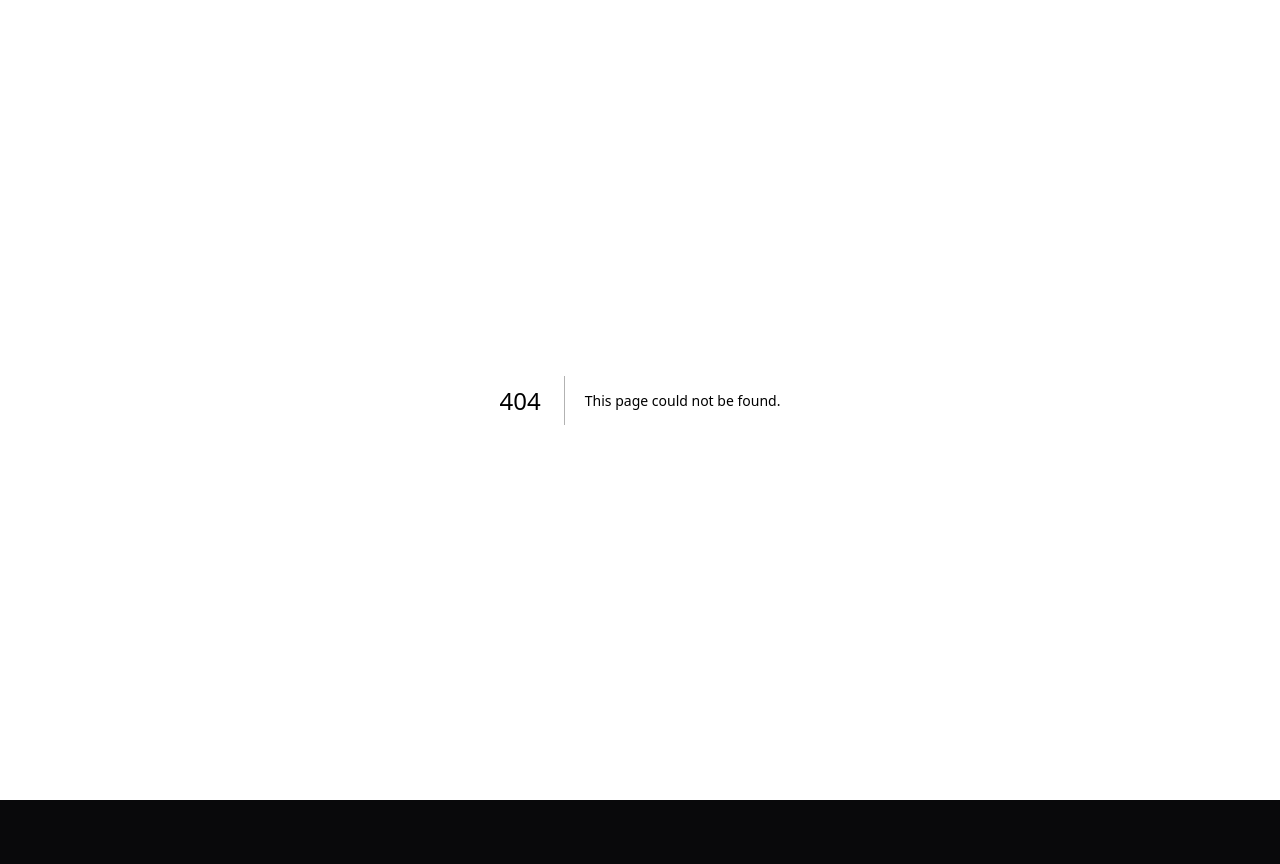
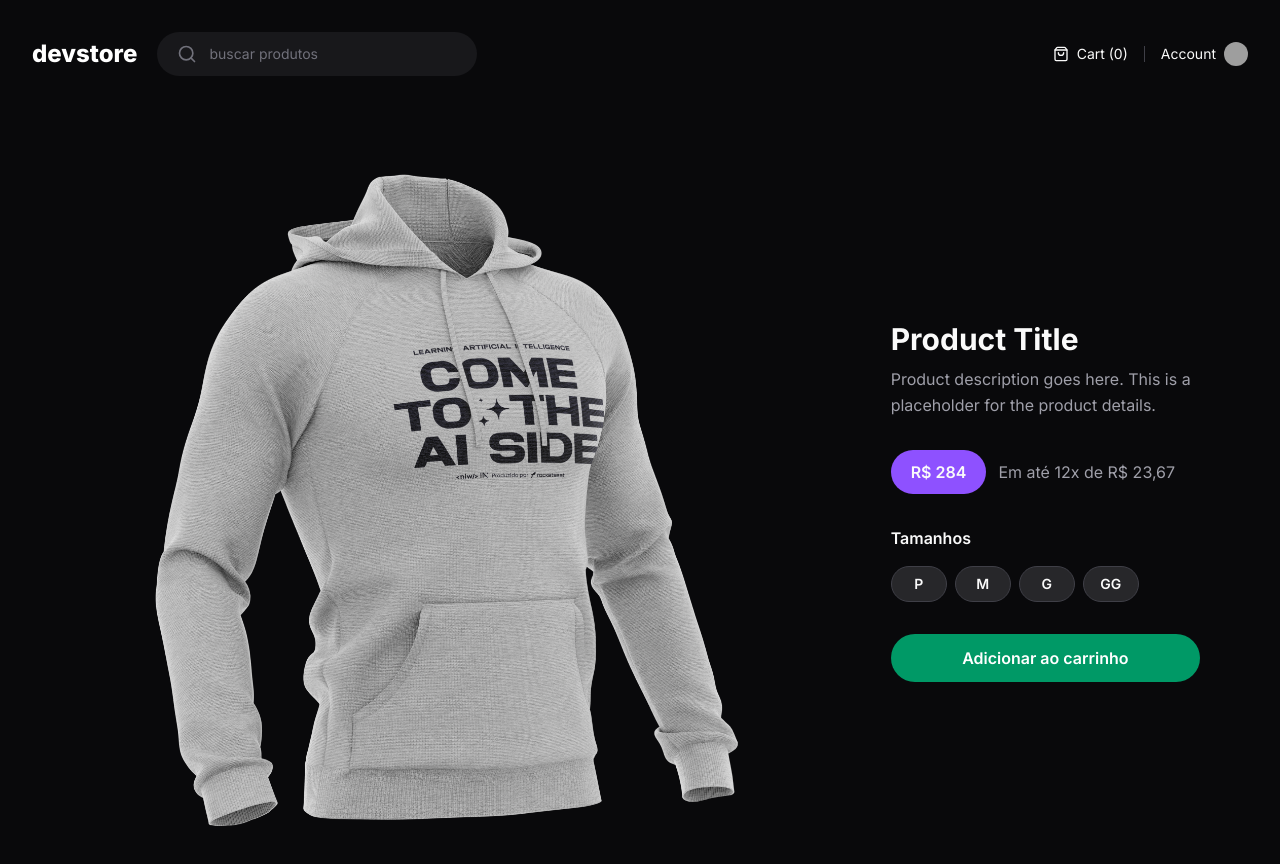
Before and after one commit to marquesmaycon/devstore, a Next.js app: page /product/1 in a window 1280 px wide. Before the commit this address had no page. Shown: the top 864 px of the page. Before the commit the page ends 800 px from the top, so only its background shows below. Built offline with nearby package versions, Linux system fonts and the light colour scheme; grey boxes are pictures that could not be loaded.

Commit message:
product page init

```diff
--- /dev/null
+++ b/app/(store)/product/[slug]/page.tsx
@@ -0,0 +1,68 @@
+import Image from "next/image"
+
+export default function ProductPage() {
+	return (
+		<div className="relative grid max-h-[860px] grid-cols-3">
+			<div className="col-span-2 overflow-hidden">
+				<Image
+					src={"/moletom-ai-side.png"}
+					alt={"product.title"}
+					width={1000}
+					height={1000}
+					className="object-cover w-full h-full"
+				/>
+			</div>
+			<div className="flex flex-col justify-center px-12">
+				<h1 className="text-3xl font-bold leading-tight">Product Title</h1>
+				<p className="mt-2 leading-relaxed text-zinc-400">
+					Product description goes here. This is a placeholder for the product
+					details.
+				</p>
+
+				<div className="mt-8 flex items-center gap-3">
+					<span className="inline rounded-full bg-violet-500 px-5 py-2.5 font-semibold">
+						R$ 284
+					</span>
+					<span className="text-sx text-zinc-400">Em até 12x de R$ 23,67</span>
+				</div>
+
+				<div className="mt-8 space-y-4">
+					<span className="block font-semibold">Tamanhos</span>
+					<div className="flex gap-2">
+						<button
+							type="button"
+							className="flex h-9 w-14 items-center justify-center rounded-full border border-zinc-700 bg-zinc-800 text-sm font-semibold"
+						>
+							P
+						</button>
+						<button
+							type="button"
+							className="flex h-9 w-14 items-center justify-center rounded-full border border-zinc-700 bg-zinc-800 text-sm font-semibold"
+						>
+							M
+						</button>
+						<button
+							type="button"
+							className="flex h-9 w-14 items-center justify-center rounded-full border border-zinc-700 bg-zinc-800 text-sm font-semibold"
+						>
+							G
+						</button>
+						<button
+							type="button"
+							className="flex h-9 w-14 items-center justify-center rounded-full border border-zinc-700 bg-zinc-800 text-sm font-semibold"
+						>
+							GG
+						</button>
+					</div>
+				</div>
+
+				<button
+					type="button"
+					className="mt-8 flex h-12 items-center justify-center rounded-full bg-emerald-600 font-semibold text-white"
+				>
+					Adicionar ao carrinho
+				</button>
+			</div>
+		</div>
+	)
+}
```
